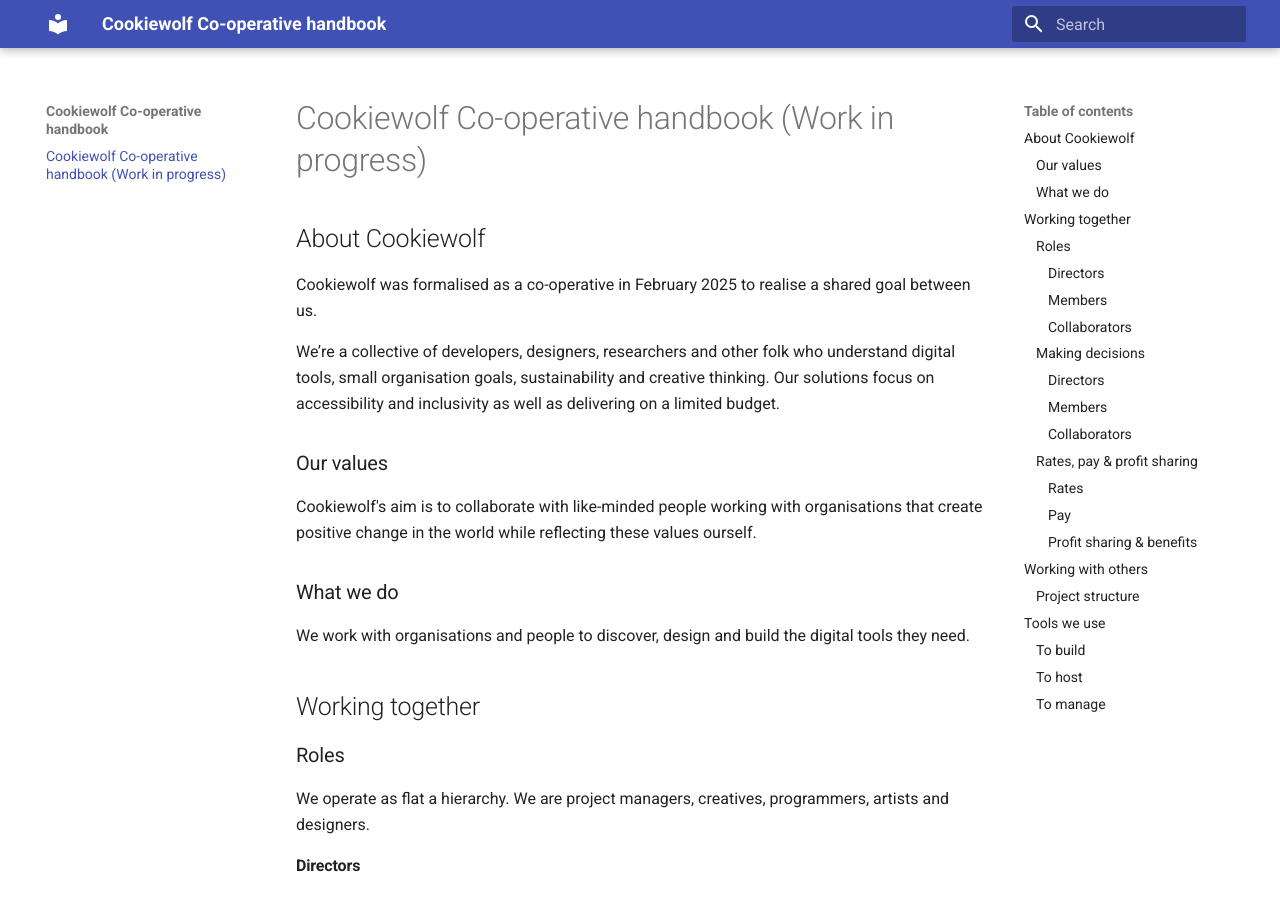
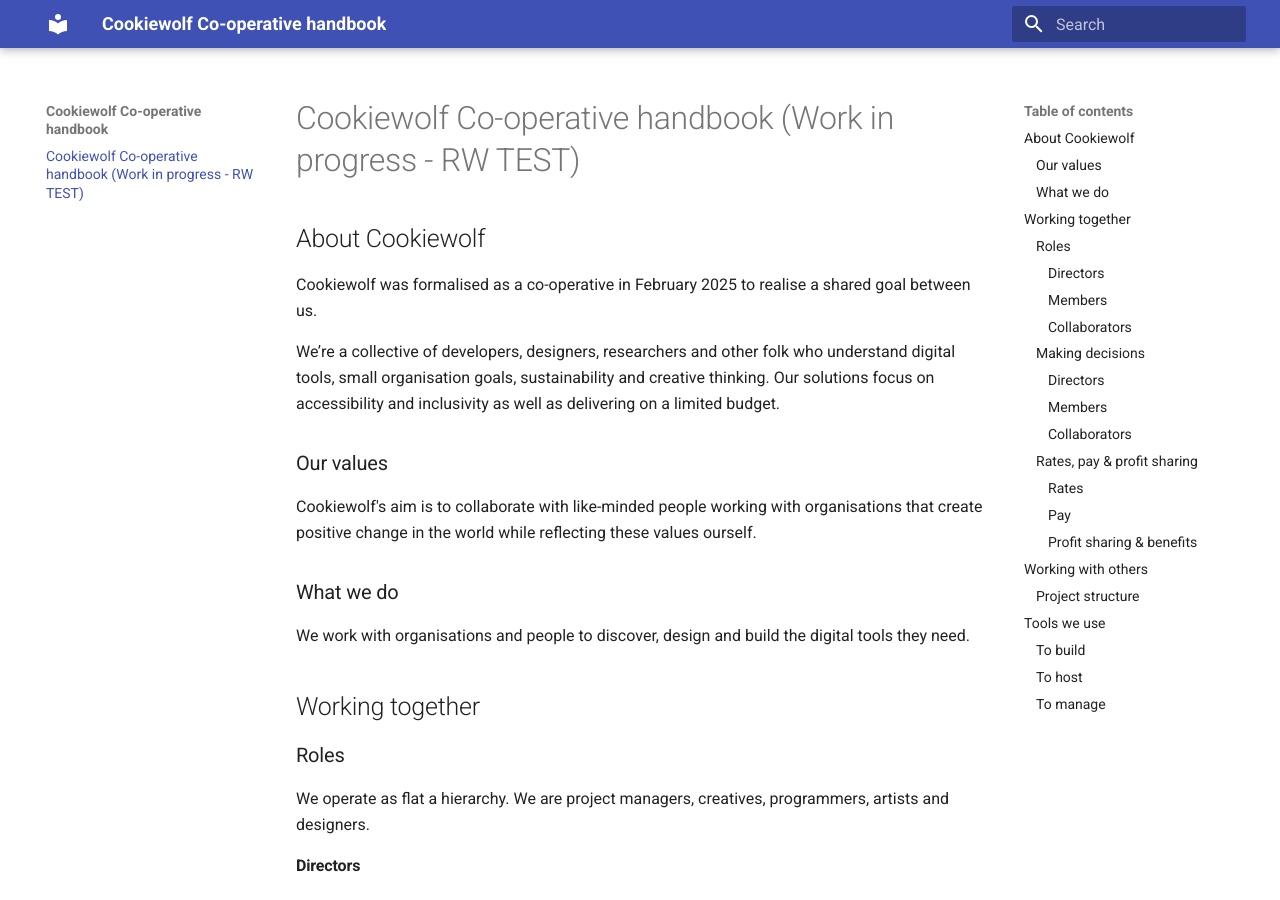
Before and after one commit to cookiewolf/handbook, an MkDocs documentation site: the page built from docs/index.md, in a window 1280 px wide and 900 px high. Built offline with MkDocs 1.6.1 and Material for MkDocs 9.7.7, drawn with Linux system fonts in a browser that asks for light colours.

Commit message:
Update index.md
Trying to see if this is how I can edit on my iPad

```diff
--- a/docs/index.md
+++ b/docs/index.md
@@ -1,4 +1,4 @@
-# Cookiewolf Co-operative handbook (Work in progress)
+# Cookiewolf Co-operative handbook (Work in progress - RW TEST)
 
 ## About Cookiewolf
 
```
